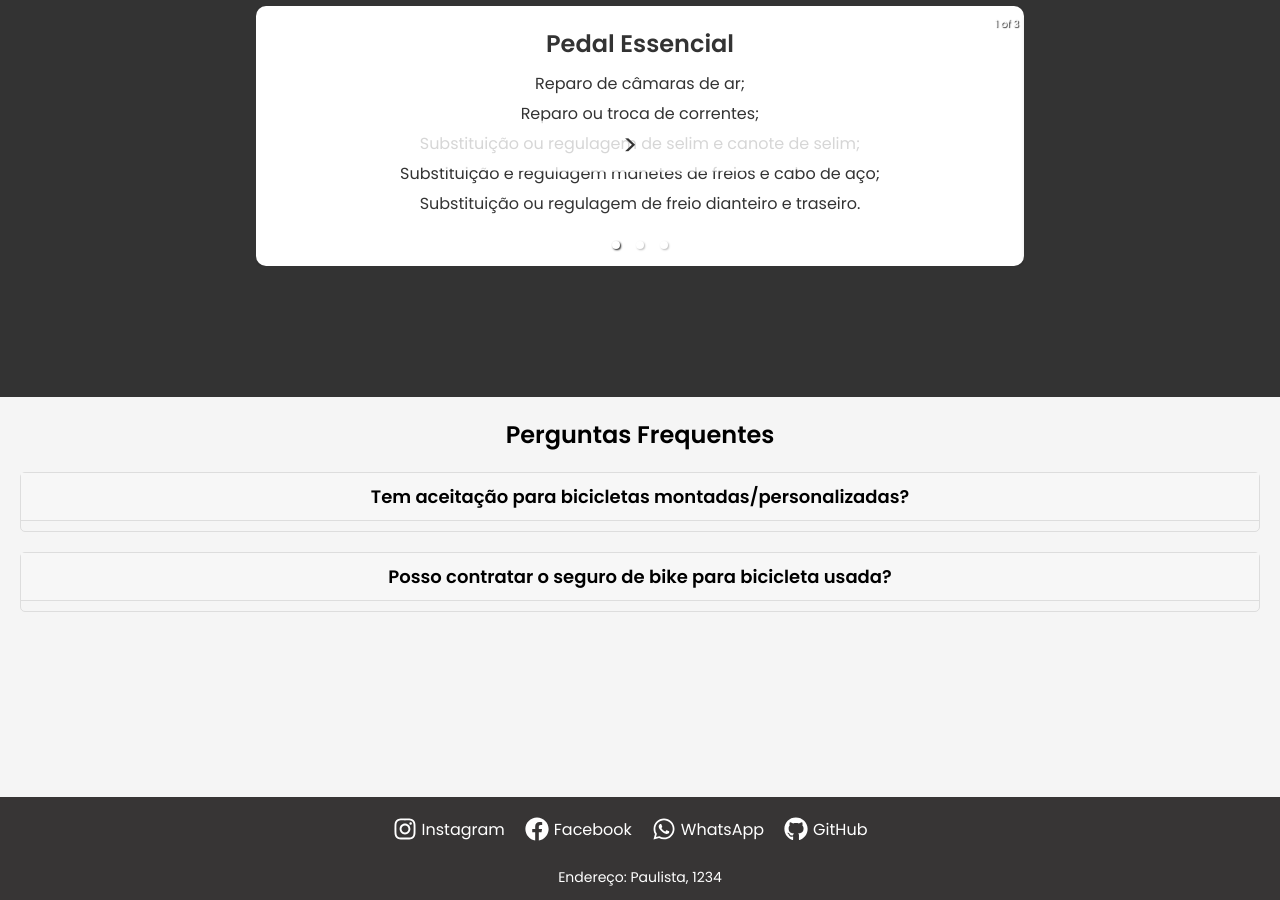
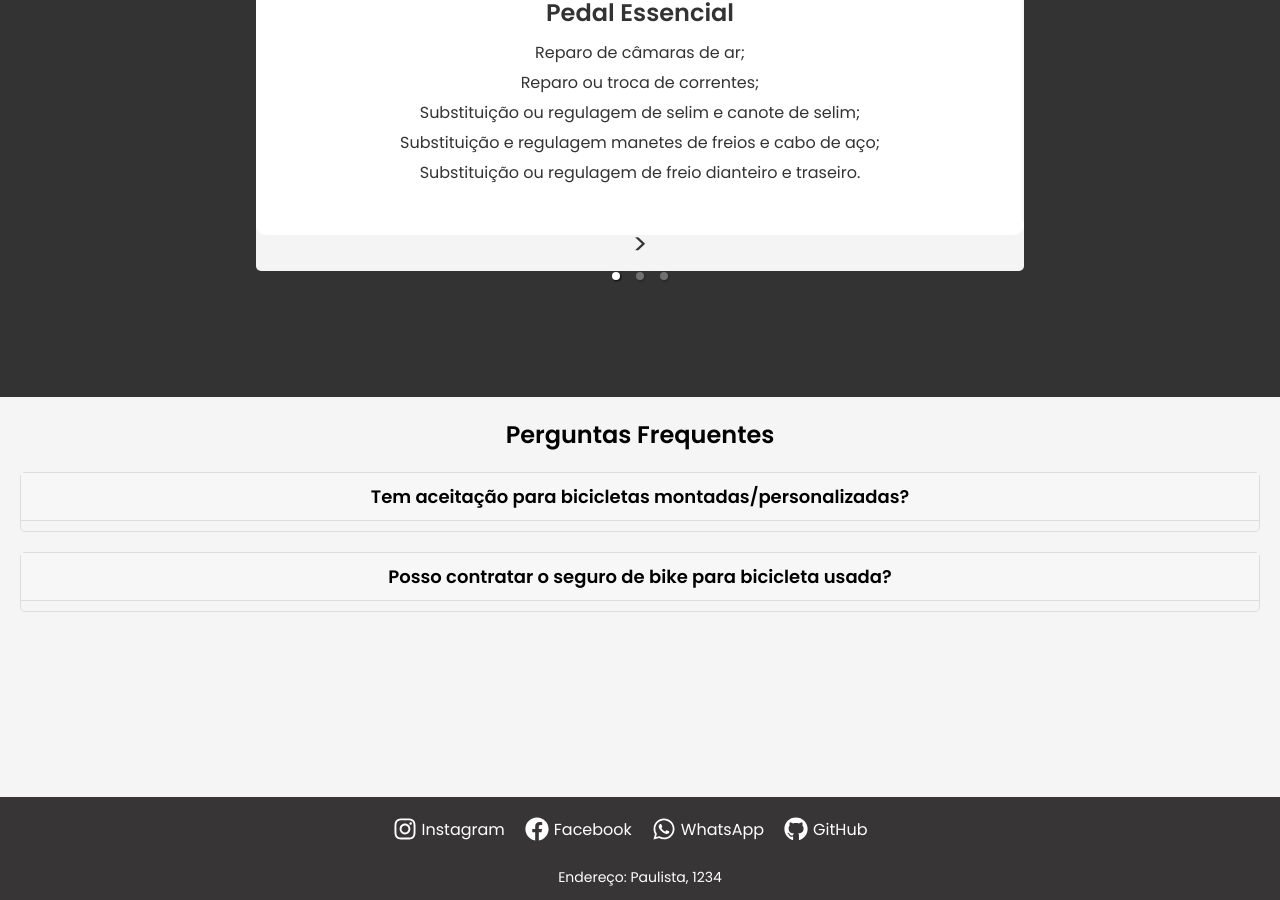
Before and after one commit to Neveszera/bikeisure, a React (Vite) app: page / in a window 1280 px wide. Shown: the part 824-1724 px from the top of the page. Built offline with nearby package versions, Linux system fonts and the light colour scheme; a web font is replaced by a local one.

Commit message:
correção carrosel.

```diff
--- a/src/components/css/PlanosCarousel.css
+++ b/src/components/css/PlanosCarousel.css
@@ -21,6 +21,7 @@
 }
 
 .carousel .slide {
+  margin-top: 0;
   background-color: #fff;
   padding: 20px;
   border-radius: 10px;
@@ -41,16 +42,12 @@
 }
 
 .carousel-button {
-  position: absolute;
-  top: 50%;
   transform: translateY(-50%);
   font-size: 28px;
-  background: rgba(255, 255, 255, 0.8);
   border: none;
   cursor: pointer;
-  z-index: 1000;
+  background-color: rgba(255, 255, 255, 0.95);
   padding: 5px 10px;
-  border-radius: 50%;
   color: #333;
   transition: background-color 0.3s ease-in-out;
 }
```
